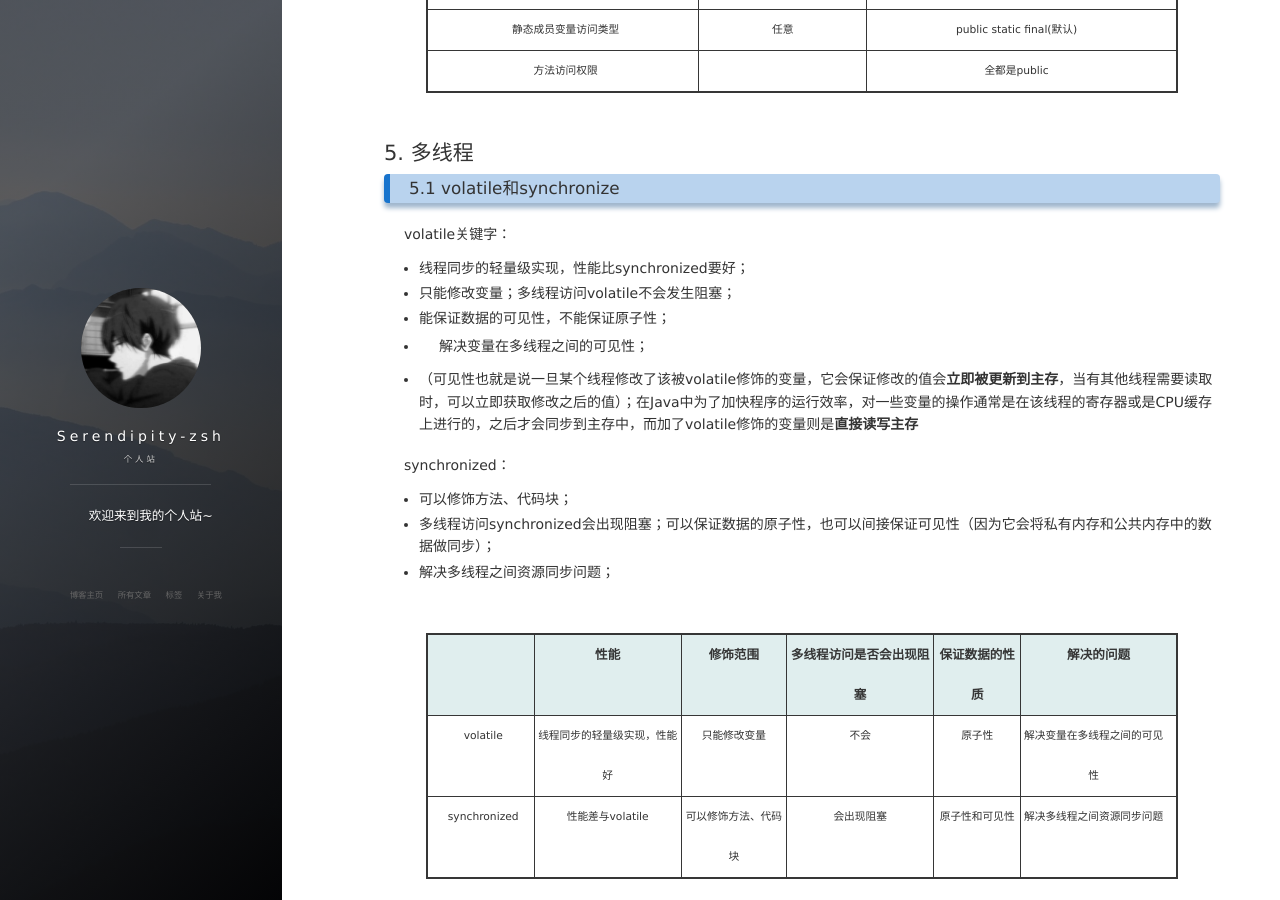
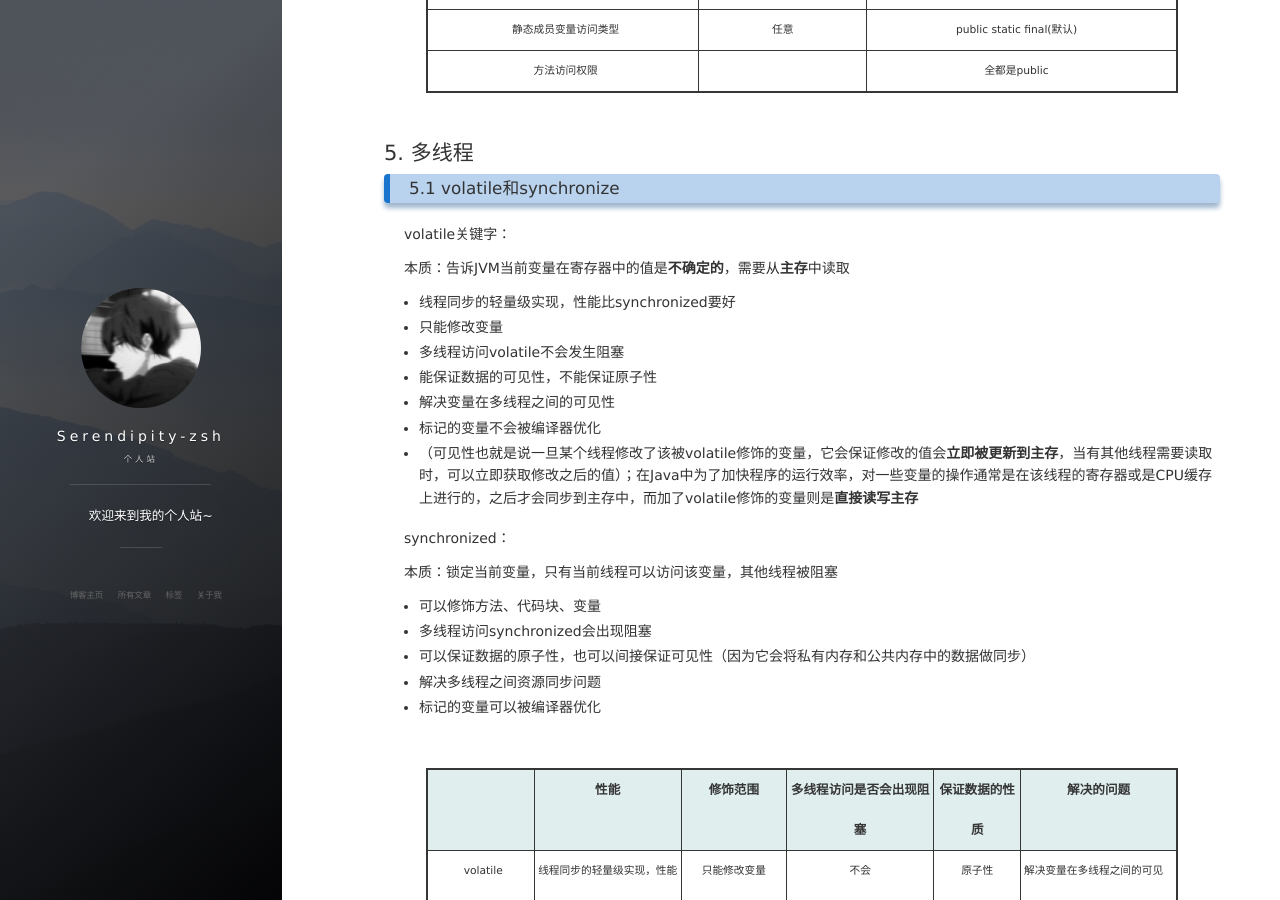
Before and after one commit to Serendipity-zsh/Serendipity-zsh.github.io, a Jekyll site: the page built from _posts/2019-09-23-Java学习笔记.md, in a window 1280 px wide and 900 px high, scrolled down 3981 px. Built offline with Jekyll 4.4.1, drawn with Linux system fonts in a browser that asks for light colours; nearby versions of some CDN libraries; comment, search, counter and statistics services are not loaded; some of the changed text lies outside the part shown.

Commit message:
feat add 重载重写

```diff
--- a/_posts/2019-09-23-Java学习笔记.md
+++ b/_posts/2019-09-23-Java学习笔记.md
@@ -153,18 +153,25 @@
 
 volatile关键字：
 
-+ 线程同步的轻量级实现，性能比synchronized要好；
-+ 只能修改变量；多线程访问volatile不会发生阻塞；
-+ 能保证数据的可见性，不能保证原子性；
-+ 解决变量在多线程之间的可见性；
+本质：告诉JVM当前变量在寄存器中的值是**不确定的**，需要从**主存**中读取
 
++ 线程同步的轻量级实现，性能比synchronized要好
++ 只能修改变量
++ 多线程访问volatile不会发生阻塞
++ 能保证数据的可见性，不能保证原子性
++ 解决变量在多线程之间的可见性
++ 标记的变量不会被编译器优化
 + （可见性也就是说一旦某个线程修改了该被volatile修饰的变量，它会保证修改的值会**立即被更新到主存**，当有其他线程需要读取时，可以立即获取修改之后的值）；在Java中为了加快程序的运行效率，对一些变量的操作通常是在该线程的寄存器或是CPU缓存上进行的，之后才会同步到主存中，而加了volatile修饰的变量则是**直接读写主存**
 
 synchronized：
 
-+ 可以修饰方法、代码块；
-+ 多线程访问synchronized会出现阻塞；可以保证数据的原子性，也可以间接保证可见性（因为它会将私有内存和公共内存中的数据做同步）；
-+ 解决多线程之间资源同步问题；
+本质：锁定当前变量，只有当前线程可以访问该变量，其他线程被阻塞
+
++ 可以修饰方法、代码块、变量
++ 多线程访问synchronized会出现阻塞
++ 可以保证数据的原子性，也可以间接保证可见性（因为它会将私有内存和公共内存中的数据做同步）
++ 解决多线程之间资源同步问题
++ 标记的变量可以被编译器优化
 
 |              |             性能             |       修饰范围       | 多线程访问是否会出现阻塞 | 保证数据的性质 |          解决的问题          |
 | :----------: | :--------------------------: | :------------------: | :----------------------: | :------------: | :--------------------------: |
@@ -213,3 +220,24 @@
 + final修饰类，则类不能被继承
 + final修饰方法，则不可以被重写，但是可以被重载
 + final修饰变量，则等同于常量，不允许被再次赋值
+
+
+
+
+
+## 9. 重载和重写
+
+### 9.1 重载
+
++ 方法名相同，参数类型不同，包括但不限于一项：参数数目、参数类型、参数顺序
+
+
+
+### 9.2 重写
+
+要求：**两同两小一大**原则
+
++ 方法名相同，参数类型相同
++ 子类方法返回类型小于等于父类方法返回类型
++ 子类方法抛出异常小于等于父类方法抛出异常
++ 子类方法访问权限大于等于父类方法访问权限
```
